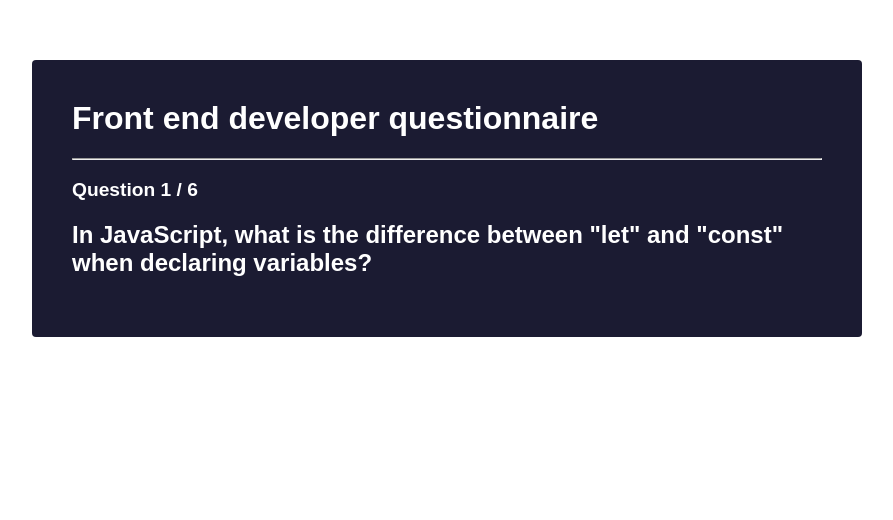
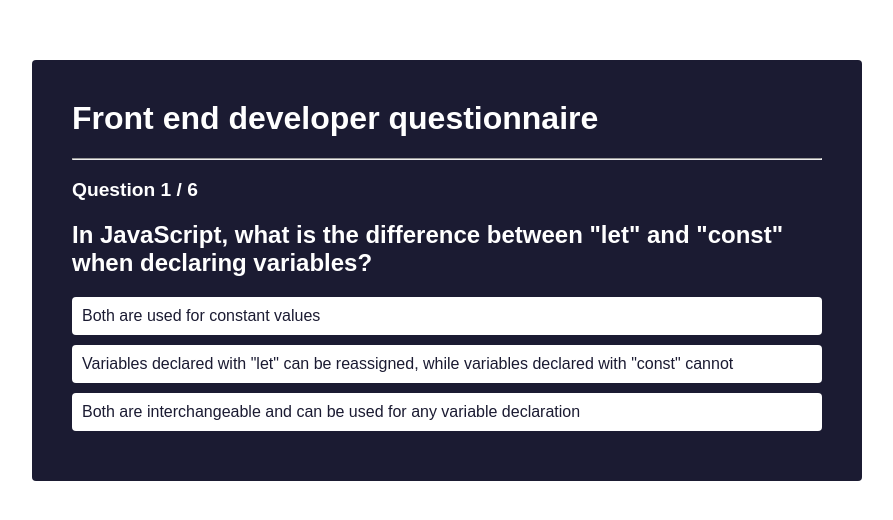
Before and after one commit to tsmjohnpascual/questionnaire, a React (Vite) app: page / in a window 1280 px wide. Shown: the part 138-658 px from the top of the page, without its empty margins (193-1086 px from the left). Built offline with nearby package versions, Linux system fonts and the light colour scheme.

Commit message:
add answers component

```diff
--- /dev/null
+++ b/src/components/Answers/Answers.css
@@ -0,0 +1,34 @@
+ul {
+    list-style-type: none;
+    margin: 0;
+    padding: 0;
+}
+
+li {
+    padding: 10px;
+    margin: 10px 0px;
+    background-color: white;
+    color: #1B1B32;
+    border-radius: 0.25rem;
+}
+
+li:hover {
+    cursor: pointer;
+    background-color: #9290C3;
+}
+
+.selected {
+    background-color: #9290C3;
+}
+
+@media screen and (max-width: 758px) {
+    li {
+        font-size: 0.9rem;
+    }
+}
+
+@media screen and (max-width: 594px) {
+    li {
+        font-size: 0.8rem;
+    }
+}
--- /dev/null
+++ b/src/components/Answers/Answers.jsx
@@ -0,0 +1,29 @@
+import React from 'react'
+import './Answers.css'
+
+const Answers = ({ currentQuestion, answers, userAnswers, setUserAnswers, selectedAnswer, setSelectedAnswer }) => {
+    const handleSelection = (answer, index) => {
+        setSelectedAnswer(index)
+        const selectedAnswers = [...userAnswers]
+        selectedAnswers[currentQuestion] = answer
+        setUserAnswers(selectedAnswers)
+    }
+
+    return (
+        <>
+            <ul>
+                {answers?.map((answer, index) => (
+                    <li
+                        key={answer?.id}
+                        onClick={() => handleSelection(answer, index)}
+                        className={selectedAnswer === index || userAnswers?.includes(answer) ? 'selected' : null}
+                    >
+                        {answer?.answer}
+                    </li>
+                ))}
+            </ul>
+        </>
+    )
+}
+
+export default Answers
--- a/src/components/Questionnaire/Questionnaire.jsx
+++ b/src/components/Questionnaire/Questionnaire.jsx
@@ -2,9 +2,12 @@ import React from 'react'
 import { useState } from 'react'
 import Progress from '../Progress/Progress'
 import Subtitle from '../common/Subtitle/Subtitle'
+import Answers from '../Answers/Answers'
 
 const Questionnaire = ({ questions }) => {
     const [currentQuestion, setCurrentQuestion] = useState(0)
+    const [userAnswers, setUserAnswers] = useState([])
+    const [selectedAnswer, setSelectedAnswer] = useState()
     const { question, answers } = questions[currentQuestion]
 
     return (
@@ -14,6 +17,16 @@ const Questionnaire = ({ questions }) => {
                 questions={questions}
             />
             <Subtitle>{question}</Subtitle>
+            <Answers
+                questions={questions}
+                currentQuestion={currentQuestion}
+                setCurrentQuestion={setCurrentQuestion}
+                answers={answers}
+                userAnswers={userAnswers}
+                setUserAnswers={setUserAnswers}
+                selectedAnswer={selectedAnswer}
+                setSelectedAnswer={setSelectedAnswer}
+            />
         </>
     )
 }
```
